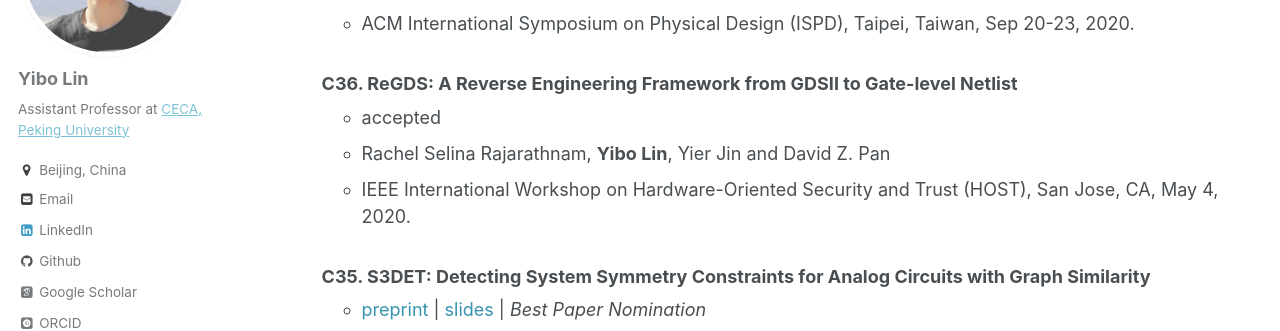
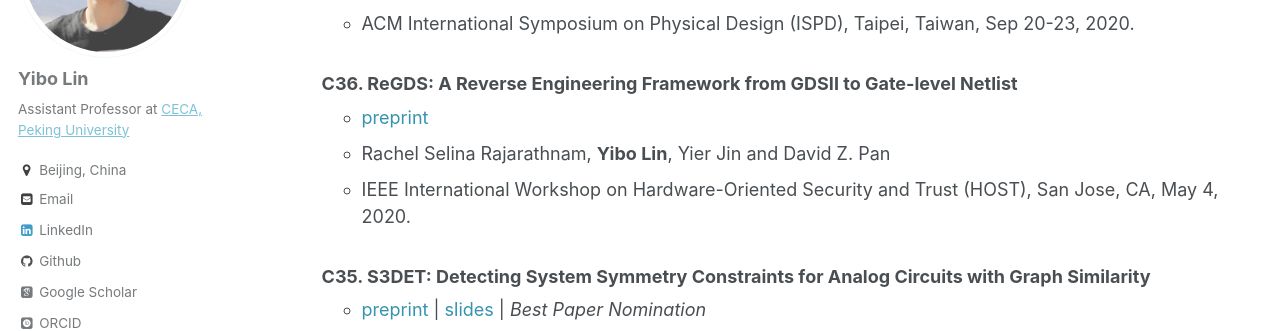
Before and after one commit to limbo018/limbo018.github.io, a Jekyll site: the page built from _pages/publications.md, in a window 1280 px wide and 900 px high, scrolled down 4154 px. Shown: the part 153-484 px from the top of the window. Built offline with Jekyll 4.4.1, drawn with Linux system fonts in a browser that asks for light colours; some web fonts are replaced.

Commit message:
add preprint to ReGDS

```diff
--- a/_pages/publications.md
+++ b/_pages/publications.md
@@ -146,7 +146,7 @@ Conference Papers
      * ACM International Symposium on Physical Design (ISPD), Taipei, Taiwan, Sep 20-23, 2020.
 
   ### C36. ReGDS: A Reverse Engineering Framework from GDSII to Gate-level Netlist
-     * accepted
+     * <a href="/publications/papers/SECURITY_HOST2020_Rajarathnam.pdf" style="color:#3793ae">preprint</a>
      * Rachel Selina Rajarathnam, **Yibo Lin**, Yier Jin and David Z. Pan
      * IEEE International Workshop on Hardware-Oriented Security and Trust (HOST), San Jose, CA, May 4, 2020.
 
--- a/ref/publications.bib
+++ b/ref/publications.bib
@@ -492,7 +492,7 @@
   day={4},
   address={San Jose, CA},
   publishlink={},
-  annotateweb={(accepted)},
+  annotateweb={([limbo018.github.io/papers/SECURITY_HOST2020_Rajarathnam.pdf preprint])},
   annotatecv={(accepted)},
 }
 
```
Also changed, not shown: _includes/publications_cv.md (+1 -1 lines), 3 other files.
